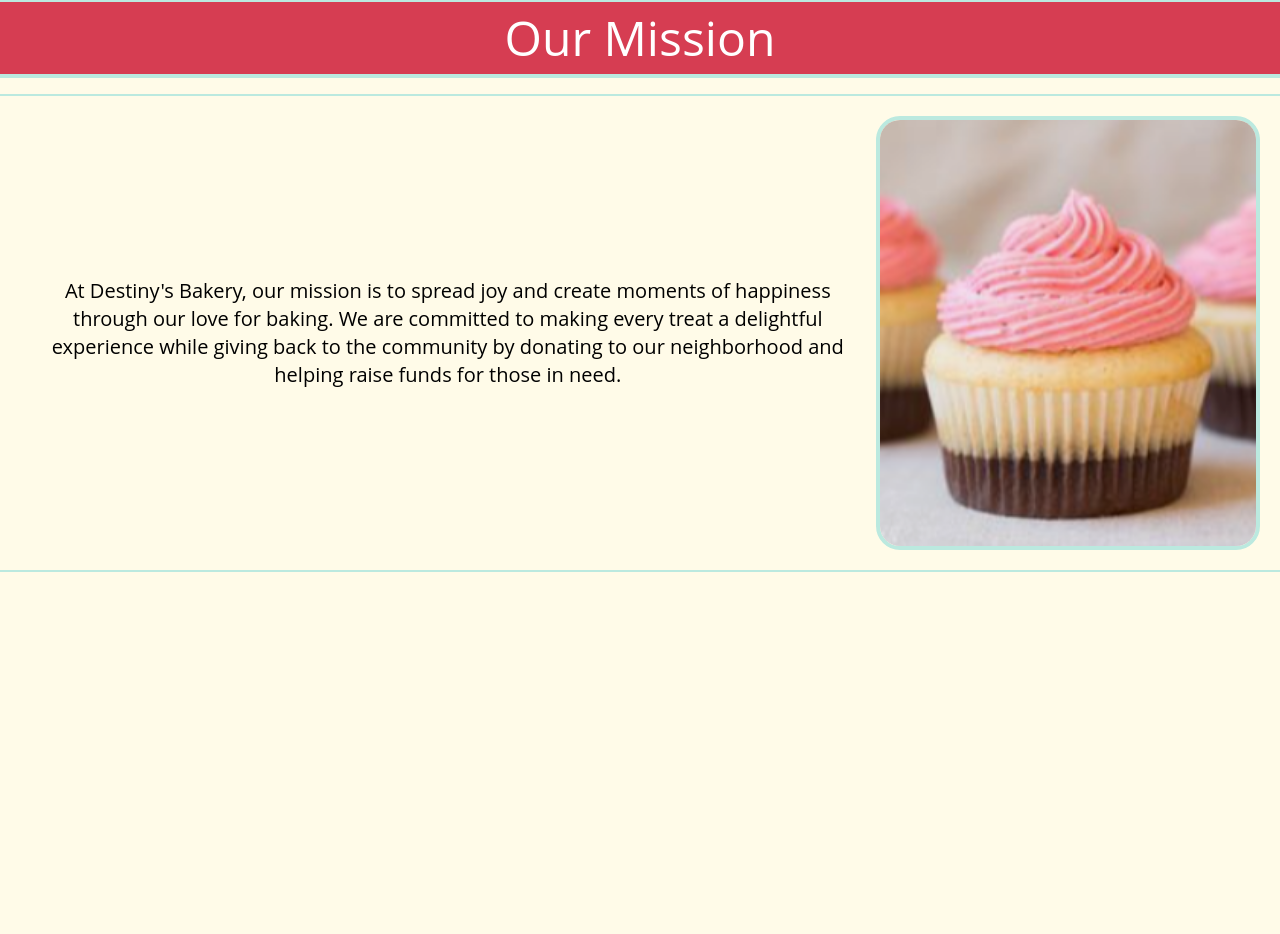
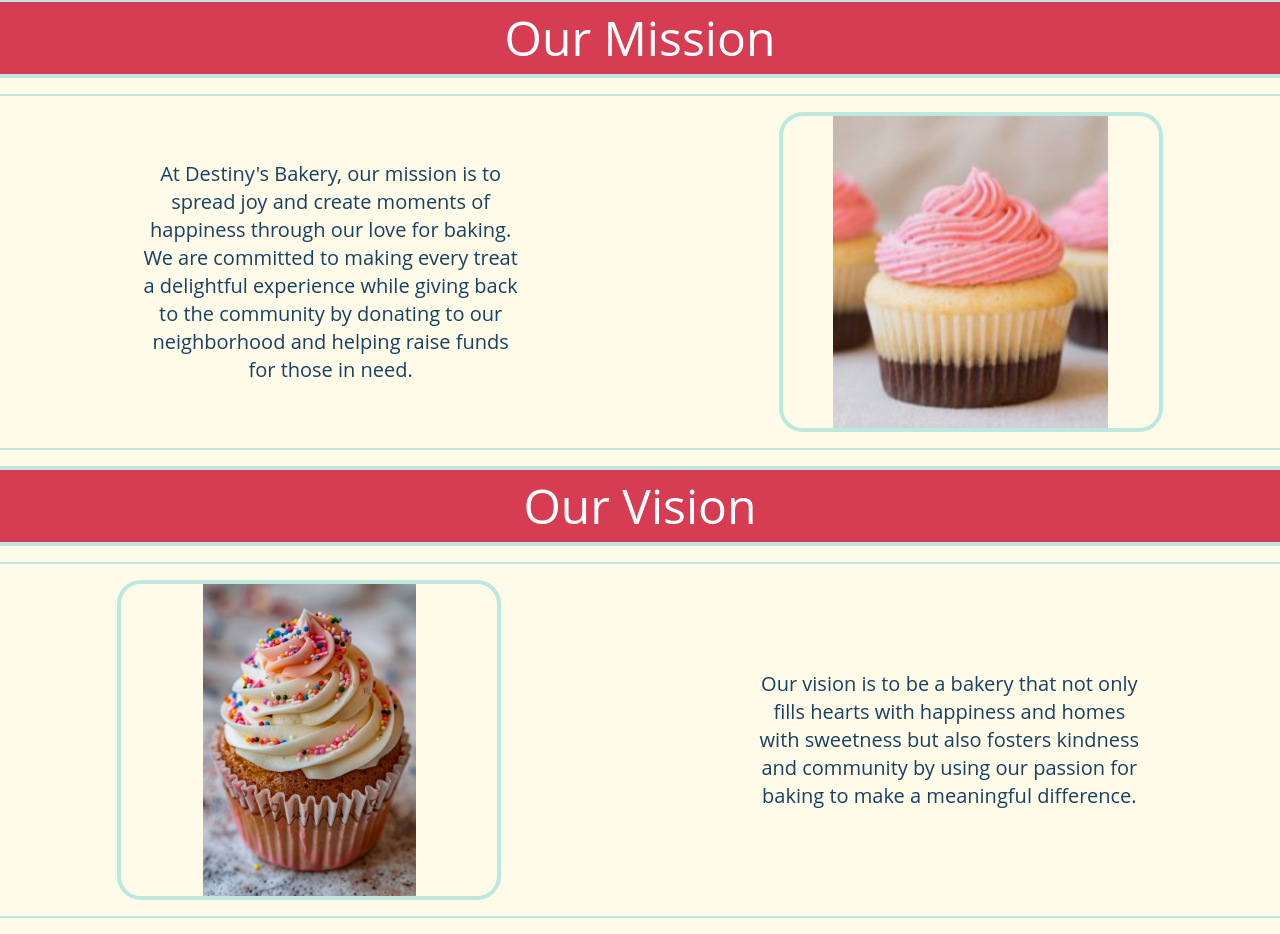
Before and after one commit to Shandea/destinys, a React (Create React App) app: page / in a window 1280 px wide. Shown: the part 626-1560 px from the top of the page. Before the commit the page ends 1214 px from the top, so only its background shows below. Built offline with nearby package versions, Linux system fonts and the light colour scheme.

Commit message:
completed per requirements outlined in ticket for home page and refactored images to be correct size

```diff
--- a/src/Views/Pages/Home.jsx
+++ b/src/Views/Pages/Home.jsx
@@ -3,8 +3,11 @@ import Blurb from "../Components/Blurb";
 import Image from "../Components/Image";
 import cookies from "../../Assets/Images/CookieWhiteChocolateSideWays.png";
 import cupCakePink from "../../Assets/Images/CupcakePink.png";
-const homeBlurbText =
+import cupCakeSprinkles from "../../Assets/Images/CupcakeSprinkles.png";
+const missionBlurbText =
   "At Destiny's Bakery, our mission is to spread joy and create moments of happiness through our love for baking. We are committed to making every treat a delightful experience while giving back to the community by donating to our neighborhood and helping raise funds for those in need.";
+const visionBlurbText =
+  "Our vision is to be a bakery that not only fills hearts with happiness and homes with sweetness but also fosters kindness and community by using our passion for baking to make a meaningful difference.";
 const Home = () => {
   return (
     <>
@@ -13,10 +16,32 @@ const Home = () => {
         alt="white choclate strawberry cookies"
         className="h-full w-full object-contain"
       />
-      <Title text="Our Mission" />
-      <div className="my-4 flex flex-col md:flex-row content-center items-center p-5 border-accentAqua border-y-2">
-        <Blurb text={homeBlurbText} />
-        <Image src={cupCakePink} alt="pink and brown cupcake" />
+
+      <div>
+        <Title text="Our Mission" />
+        <div className="flex flex-col md:flex-row justify-around items-center my-4 py-4 border-accentAqua border-y-2">
+          <div className="h-auto md:w-1/3">
+            <Blurb text={missionBlurbText} textColor="text-primaryBlue" />
+          </div>
+          <div className="h-72 w-72 md:h-80 md:w-96">
+            <Image src={cupCakePink} alt="pink and brown cupcake" />
+          </div>
+        </div>
+      </div>
+
+      <div>
+        <Title text="Our Vision" />
+        <div className="flex flex-col-reverse md:flex-row justify-around items-center my-4 py-4 border-accentAqua border-y-2">
+          <div className="h-72 w-72 md:h-80 md:w-96">
+            <Image
+              src={cupCakeSprinkles}
+              alt="pink and brown cupcake with sprinkles"
+            />
+          </div>
+          <div className="h-auto md:w-1/3">
+            <Blurb text={visionBlurbText} textColor="text-primaryBlue" />
+          </div>
+        </div>
       </div>
     </>
   );
```
